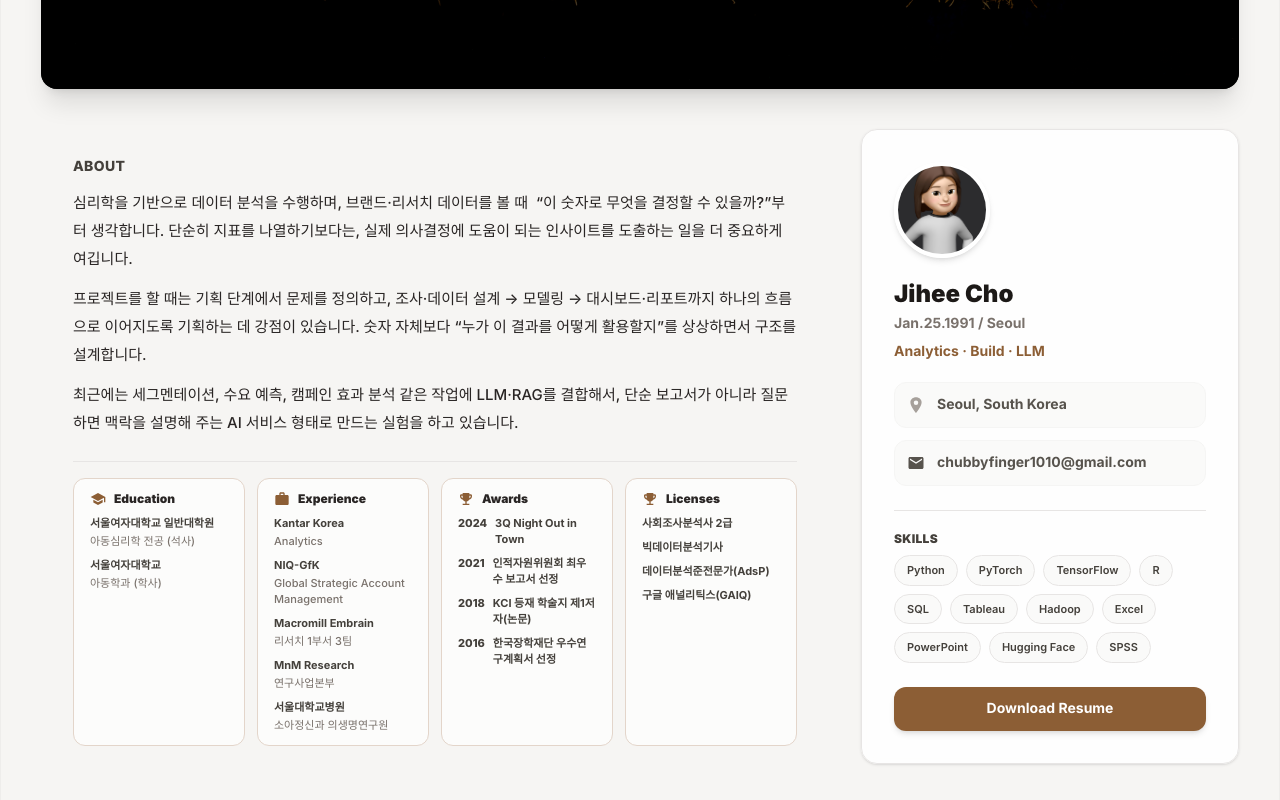
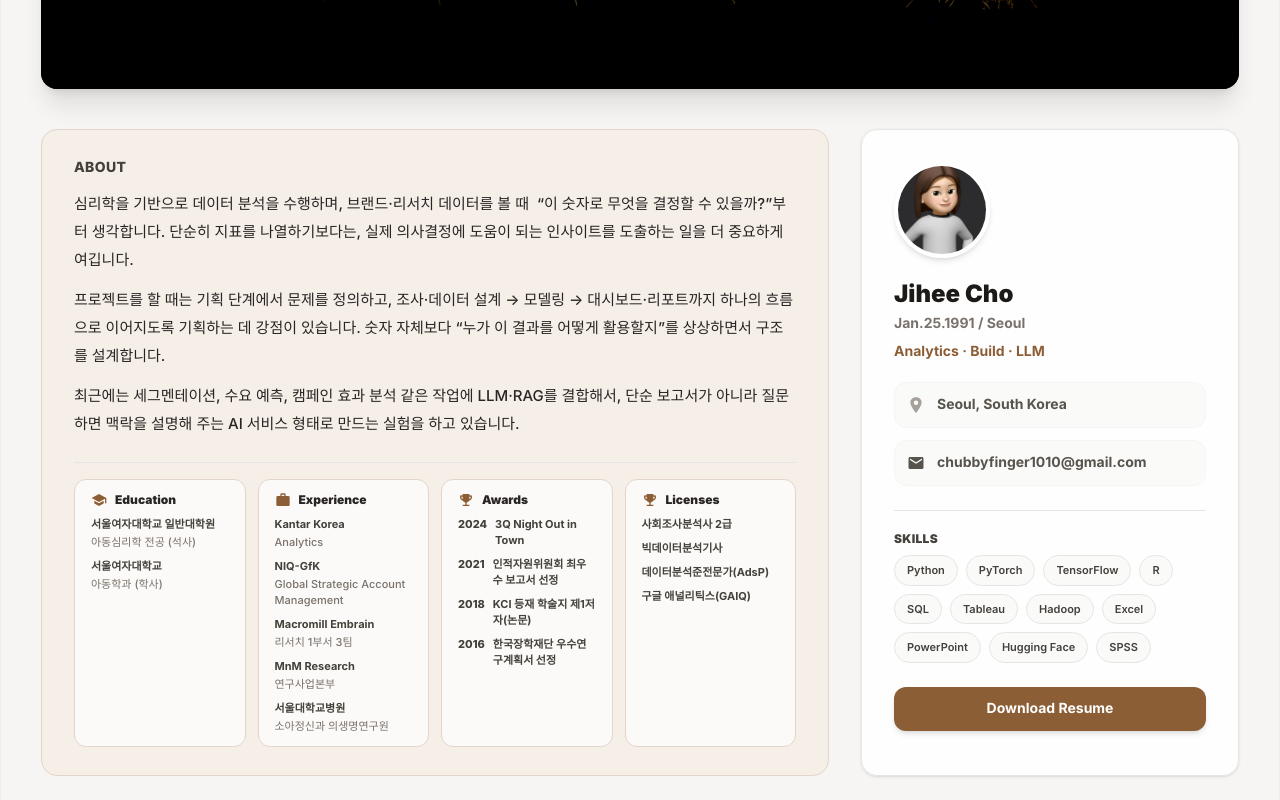
Before and after one commit to jay-lay-down/jihee-portfolio, a Next.js app: page / in a window 1280 px wide. Shown: the part 460-1260 px from the top of the page. Built offline with nearby package versions, Linux system fonts and the light colour scheme; a web font is replaced by a local one.

Commit message:
Update HomeTabs.tsx

```diff
--- a/components/HomeTabs.tsx
+++ b/components/HomeTabs.tsx
@@ -381,10 +381,10 @@ export default function HomeTabs() {
               </div>
 
               <div className="space-y-10">
-                <div className="grid gap-8 items-start grid-cols-1 lg:grid-cols-12">
-                  {/* LEFT: ABOUT (✅ 갈색 전체박스 투명화: bg/border/rounded 제거, 패딩은 그대로) */}
+                <div className="grid gap-8 items-stretch grid-cols-1 lg:grid-cols-12">
+                  {/* LEFT: ABOUT */}
                   <div className="lg:col-span-8 space-y-8">
-                    <section className="px-6 py-6 sm:px-8 sm:py-7">
+                    <section className="h-full rounded-2xl bg-[#f5ebe0]/60 border border-[#e3d5ca] px-6 py-6 sm:px-8 sm:py-7">
                       <h3 className="text-sm font-extrabold tracking-wide text-stone-700 mb-3">
                         ABOUT
                       </h3>
@@ -423,7 +423,7 @@ export default function HomeTabs() {
 
                   {/* RIGHT: Profile 카드 */}
                   <div className="lg:col-span-4">
-                    <div className="lg:sticky lg:top-20 bg-white/85 backdrop-blur-sm rounded-2xl p-8 border border-stone-200 shadow-sm">
+                    <div className="lg:sticky lg:top-20 bg-white/85 backdrop-blur-sm rounded-2xl p-8 border border-stone-200 shadow-sm h-full">
                       <div className="relative w-24 h-24 rounded-full border-4 border-white shadow-md mb-5 overflow-hidden">
                         <Image src="/avatar.jpg" alt="Avatar" fill className="object-cover" />
                       </div>
```
